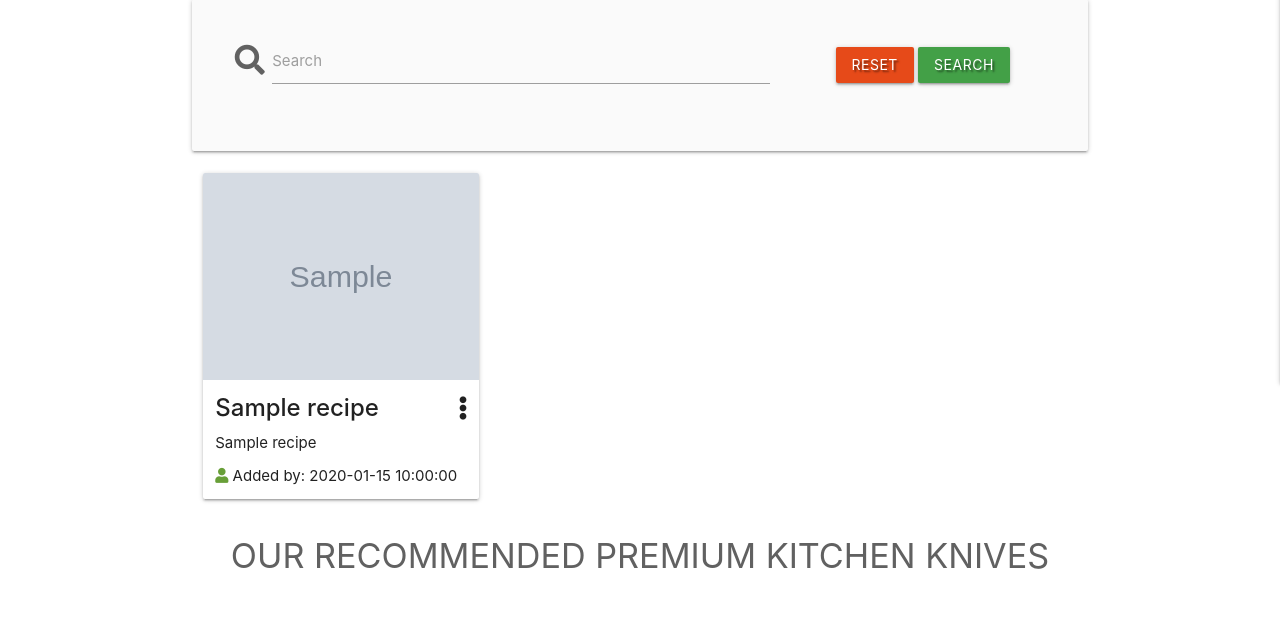
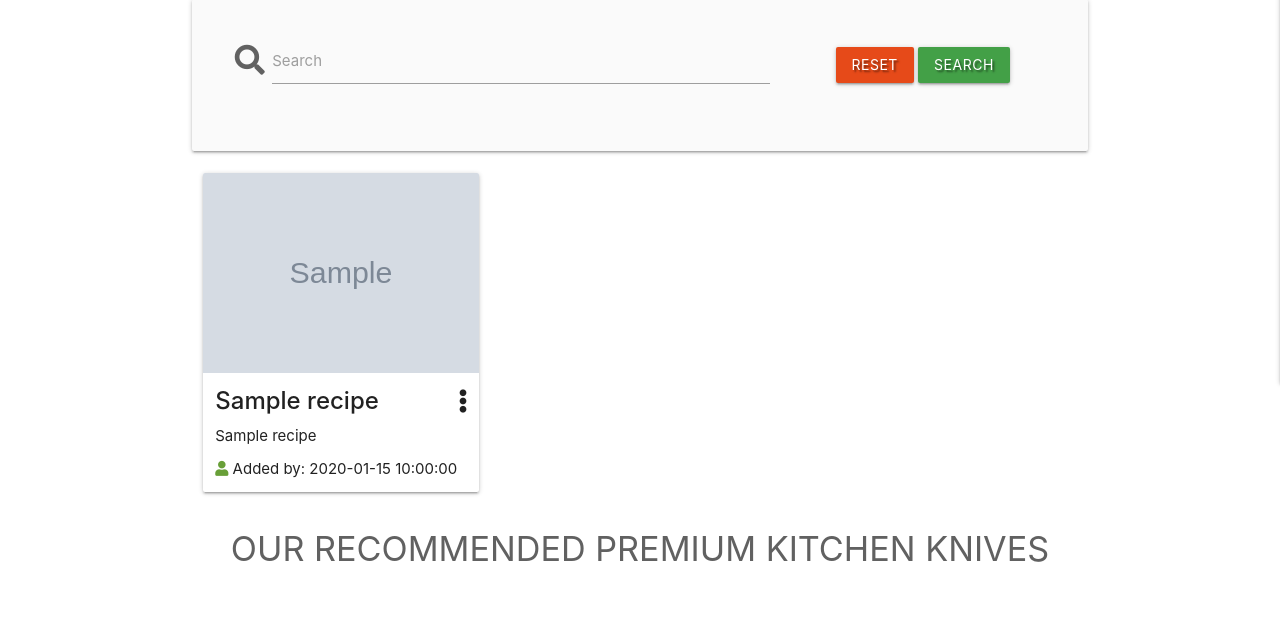
Before and after one commit to Code-Institute-Submissions/RoVsEk23-selsey_kitchen, a Flask app: page / in a window 1280 px wide. Shown: the part 477-1097 px from the top of the page. Run offline with Flask 2, Linux system fonts and the light colour scheme; grey boxes marked "Sample" are stand-in pictures; a database or web service that is not in the repository returns one stand-in record (values such as "Sample title"); some libraries are stand-ins or nearby versions.

Commit message:
added env.py and card image size

```diff
--- a/app.py
+++ b/app.py
@@ -298,4 +298,4 @@ def not_found(e):
 if __name__ == "__main__":
     app.run(host=os.environ.get("IP"),
             port=int(os.environ.get("PORT")),
-            debug=False)
+            debug=True)
--- a/static/css/style.css
+++ b/static/css/style.css
@@ -35,10 +35,13 @@ nav .brand-logo {
 }
 
 #recipe-image {
-    /* overflow: hidden; */
     width: 100%;
     height: 100%;
     object-fit: cover;
+}
+
+#card-image {
+    height: 200px;
 }
 
 .card .card-content {
```
